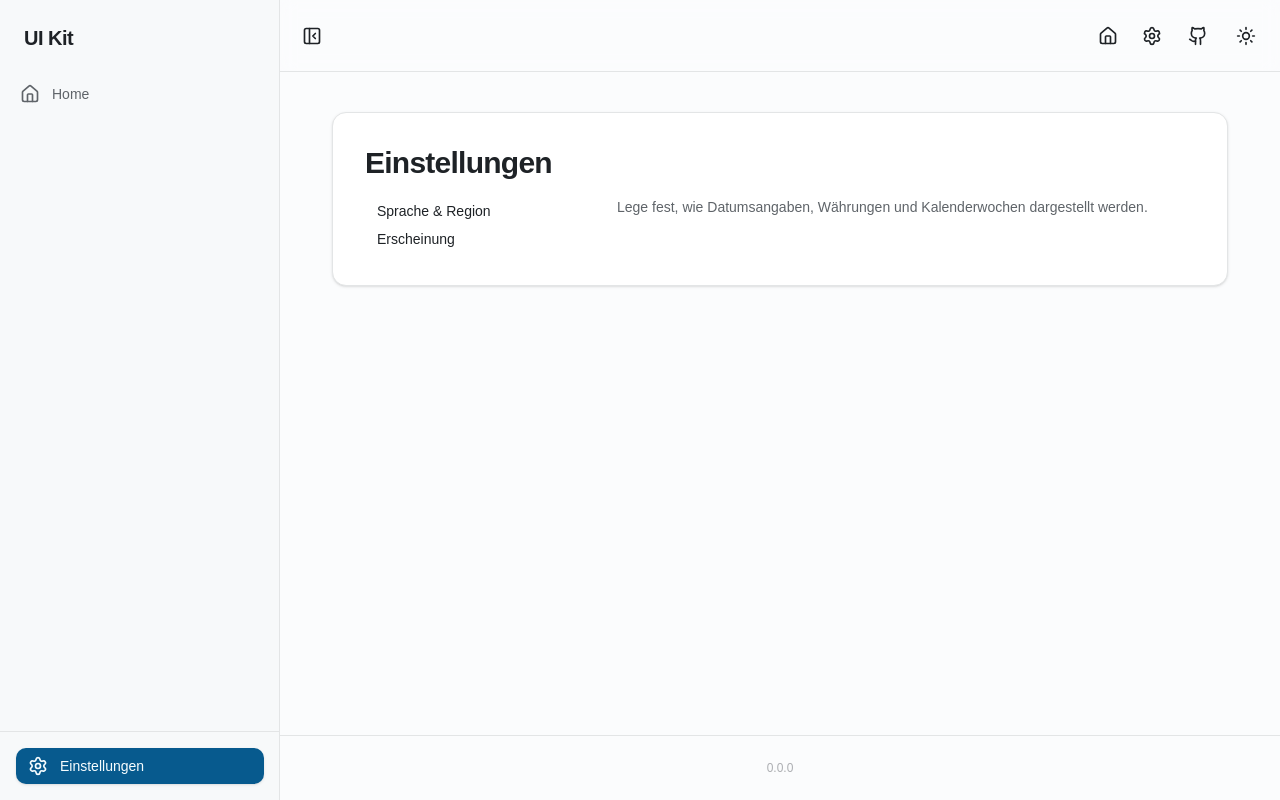
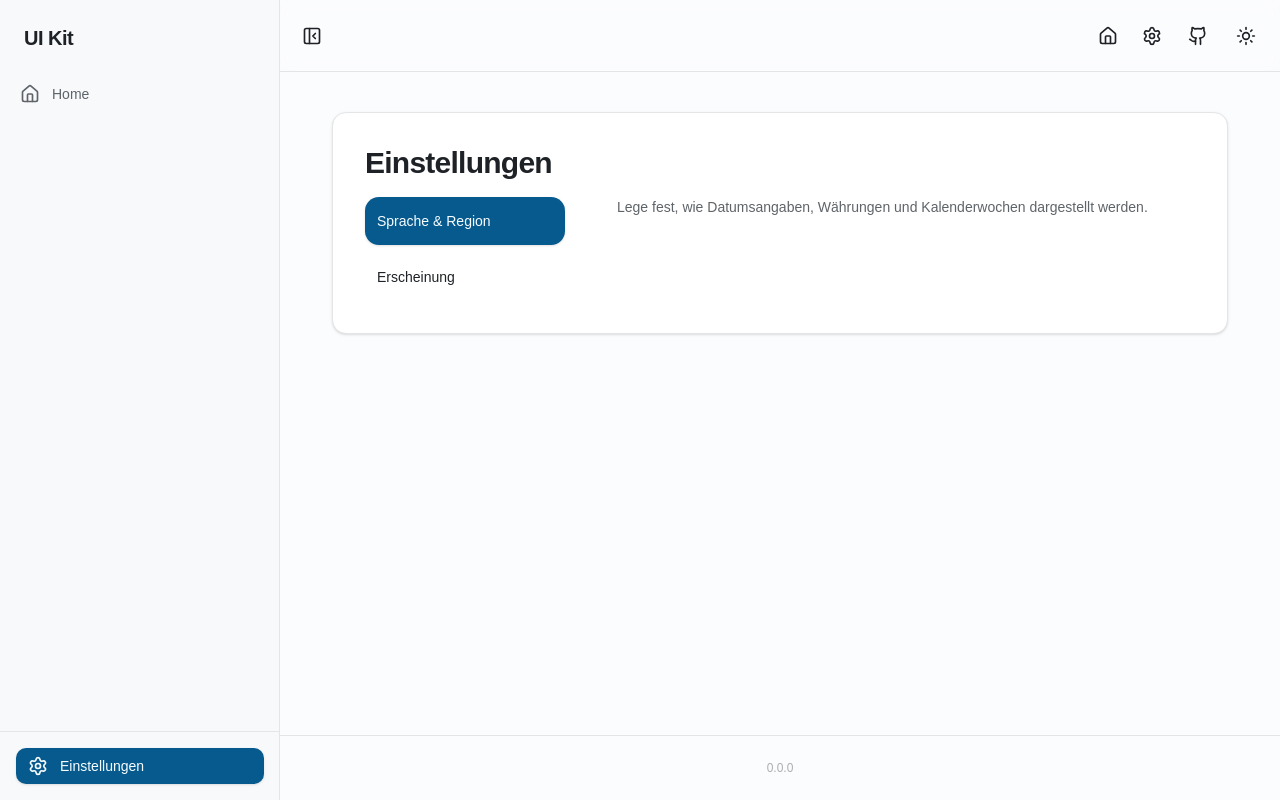
Before and after one commit to stefan8893/ui-demo, a React (Vite) app: page /settings/language-region in a window 1280 px wide. Built offline with nearby package versions, Linux system fonts and the light colour scheme.

Commit message:
settings improved

```diff
--- a/src/components/features/settings/settings-desktop-menu.tsx
+++ /dev/null
@@ -1,22 +0,0 @@
-import { SettingsTabTrigger } from '@/components/features/settings/settings-tabs'
-import { TabsList } from '@/components/ui/display/tabs'
-
-type SettingsDesktopMenuProps = {
-  onTabListClick?: () => void
-}
-
-export function SettingsDesktopMenu({
-  onTabListClick,
-}: SettingsDesktopMenuProps) {
-  return (
-    <TabsList
-      onClick={onTabListClick}
-      className="flex h-auto w-full flex-col items-stretch justify-start gap-y-1.5 border-none bg-transparent p-0"
-    >
-      <SettingsTabTrigger value="language-region">
-        Sprache & Region
-      </SettingsTabTrigger>
-      <SettingsTabTrigger value="appearance">Erscheinung</SettingsTabTrigger>
-    </TabsList>
-  )
-}
--- a/src/components/features/settings/settings-mobile-menu.tsx
+++ b/src/components/features/settings/settings-menu.tsx
@@ -3,14 +3,24 @@ import { useState } from 'react'
 import { ListItem } from '@/components/ui/display/list-item'
 import { cn } from '@/lib/utils'
 
-export function SettingsMobileMenu() {
+export function SettingsMenu() {
   return (
     <div className="flex flex-col gap-2">
-      <Link to={'/settings/language-region'}>
+      <Link
+        to={'/settings/language-region'}
+        activeProps={{
+          className: 'bg-primary text-primary-foreground shadow-sm rounded-xl',
+        }}
+      >
         <MenuItem title="Sprache & Region" />
       </Link>
 
-      <Link to={'/settings/appearance'}>
+      <Link
+        to={'/settings/appearance'}
+        activeProps={{
+          className: 'bg-primary text-primary-foreground shadow-sm rounded-xl',
+        }}
+      >
         <MenuItem title="Erscheinung" />
       </Link>
     </div>
--- a/src/components/features/settings/settings-tabs.tsx
+++ /dev/null
@@ -1,34 +0,0 @@
-import { Link } from '@tanstack/react-router'
-import { TabsContent, TabsTrigger } from '@/components/ui/display/tabs'
-import { cn } from '@/lib/utils'
-
-type SettingsTabTriggerProps = {
-  value: 'appearance' | 'language-region'
-  children: React.ReactNode
-  className?: string
-}
-
-export function SettingsTabTrigger({
-  value,
-  children,
-  className,
-}: SettingsTabTriggerProps) {
-  return (
-    <TabsTrigger value={value} asChild className={cn('', className)}>
-      <Link to={`/settings/${value}`}>{children}</Link>
-    </TabsTrigger>
-  )
-}
-
-type SettingsTabContentProps = {
-  value: string
-
-  children: React.ReactNode
-}
-
-export function SettingsTabContent({
-  value,
-  children,
-}: SettingsTabContentProps) {
-  return <TabsContent value={value}>{children}</TabsContent>
-}
--- a/src/components/ui/navigation/nav-item.tsx
+++ b/src/components/ui/navigation/nav-item.tsx
@@ -1,7 +1,7 @@
 import type { LinkProps } from '@tanstack/react-router'
 import { Link } from '@tanstack/react-router'
+import { SheetClose } from '@/components/ui/overlays/sheet'
 import { cn } from '@/lib/utils'
-import { SheetClose } from '../overlays/sheet'
 
 type NavItemProps = Partial<LinkProps> & {
   icon: React.ReactNode
--- a/src/layout/sidebar-content.tsx
+++ b/src/layout/sidebar-content.tsx
@@ -11,19 +11,14 @@ export function SidebarContent({ isMobile }: { isMobile?: boolean }) {
       </div>
 
       <nav className="flex flex-col gap-1 px-2 pb-6">
-        <NavItem
-          to="/"
-          label="Home"
-          icon={<Home size={20} />}
-          isMobile={isMobile}
-        />
+        <NavItem to="/" label="Home" icon={<Home />} isMobile={isMobile} />
       </nav>
 
       <div className="mt-auto border-border border-t p-4">
         <NavItem
           to="/settings"
           label="Einstellungen"
-          icon={<Settings size={20} />}
+          icon={<Settings />}
           isMobile={isMobile}
         />
       </div>
--- a/src/routes/settings/index.tsx
+++ b/src/routes/settings/index.tsx
@@ -1,6 +1,14 @@
-import { createFileRoute } from '@tanstack/react-router'
-import { SettingsMobileMenu } from '@/components/features/settings/settings-mobile-menu'
+import { createFileRoute, redirect } from '@tanstack/react-router'
+import { SettingsMenu } from '@/components/features/settings/settings-menu'
+import { useLayoutStore } from '@/stores/useLayoutStore'
 
 export const Route = createFileRoute('/settings/')({
-  component: SettingsMobileMenu,
+  beforeLoad: () => {
+    const isContentCompact = useLayoutStore.getState().isContentCompact
+
+    if (isContentCompact === undefined) return
+    if (isContentCompact === false)
+      throw redirect({ to: '/settings/language-region', replace: true })
+  },
+  component: SettingsMenu,
 })
--- a/src/routes/settings/route.tsx
+++ b/src/routes/settings/route.tsx
@@ -1,25 +1,15 @@
 import {
   createFileRoute,
-  Link,
   Outlet,
-  redirect,
   useNavigate,
   useRouterState,
 } from '@tanstack/react-router'
 import { useEffect, useState } from 'react'
-import { ListItem } from '@/components/ui/display/list-item'
+import { SettingsMenu } from '@/components/features/settings/settings-menu'
 import { PageCard } from '@/components/ui/display/page-card'
 import { useLayoutStore } from '@/stores/useLayoutStore'
 
 export const Route = createFileRoute('/settings')({
-  beforeLoad: (ctx) => {
-    const isContentCompact = useLayoutStore.getState().isContentCompact
-    const pathname = ctx.location.pathname.replace(/\/$/, '')
-
-    if (isContentCompact === undefined) return
-    if (!isContentCompact && pathname.endsWith('settings'))
-      throw redirect({ to: '/settings/language-region', replace: true })
-  },
   component: RouteComponent,
 })
 
@@ -48,13 +38,7 @@ function RouteComponent() {
     }
   }, [isContentCompact, wasAutoRedirected, pathname, navigate])
 
-  const handleTabsListClick = () => {
-    if (wasAutoRedirected) {
-      setWasAutoRedirected(false)
-    }
-  }
-
-  const getSettingsContent = () => {
+  const renderSettingsContent = () => {
     if (isContentCompact === undefined) {
       return null
     } else if (isContentCompact) {
@@ -62,14 +46,7 @@ function RouteComponent() {
     } else {
       return (
         <div className="grid w-full grid-cols-[200px_minmax(0,1fr)] gap-12">
-          <div>
-            <Link to="/settings/language-region" onClick={handleTabsListClick}>
-              <ListItem>Sprache & Region</ListItem>
-            </Link>
-            <Link to="/settings/appearance" onClick={handleTabsListClick}>
-              <ListItem>Erscheinung</ListItem>
-            </Link>
-          </div>
+          <SettingsMenu />
           <div>
             <Outlet />
           </div>
@@ -78,5 +55,5 @@ function RouteComponent() {
     }
   }
 
-  return <PageCard title="Einstellungen">{getSettingsContent()}</PageCard>
+  return <PageCard title="Einstellungen">{renderSettingsContent()}</PageCard>
 }
```
